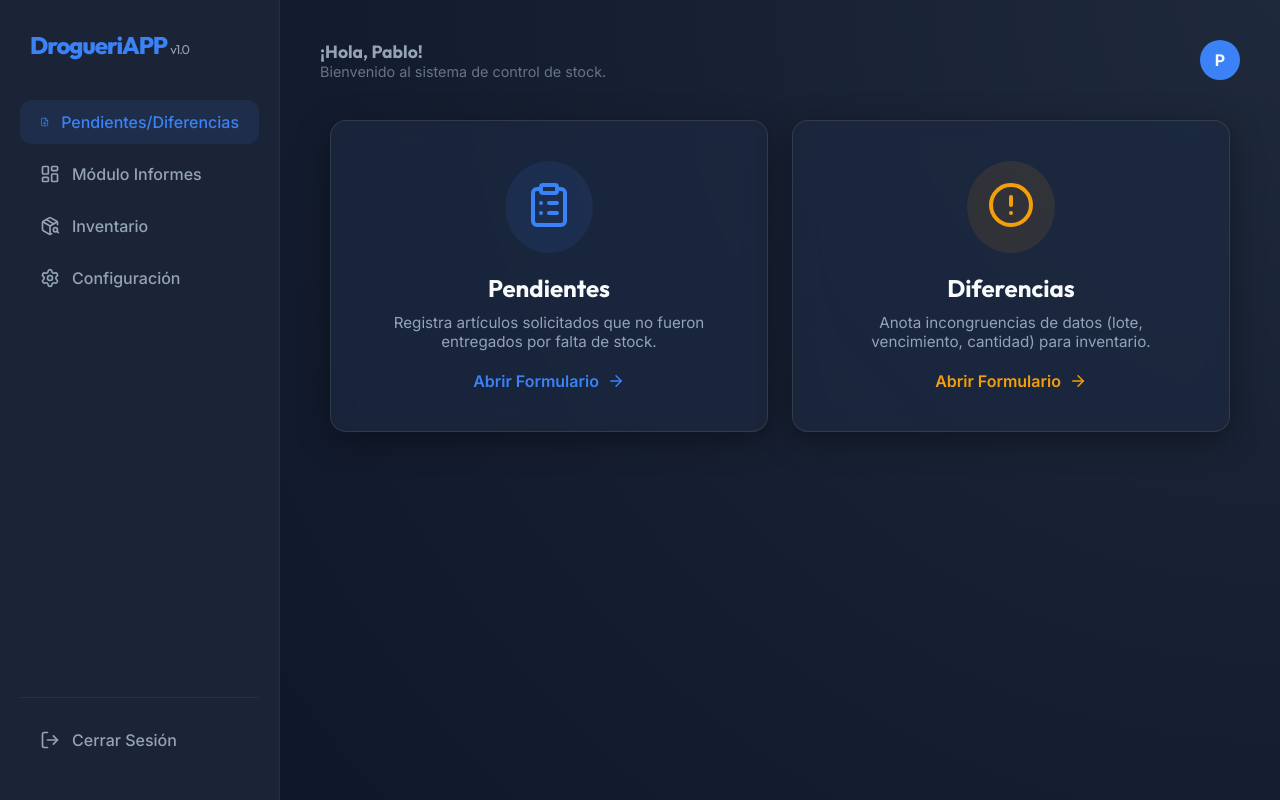
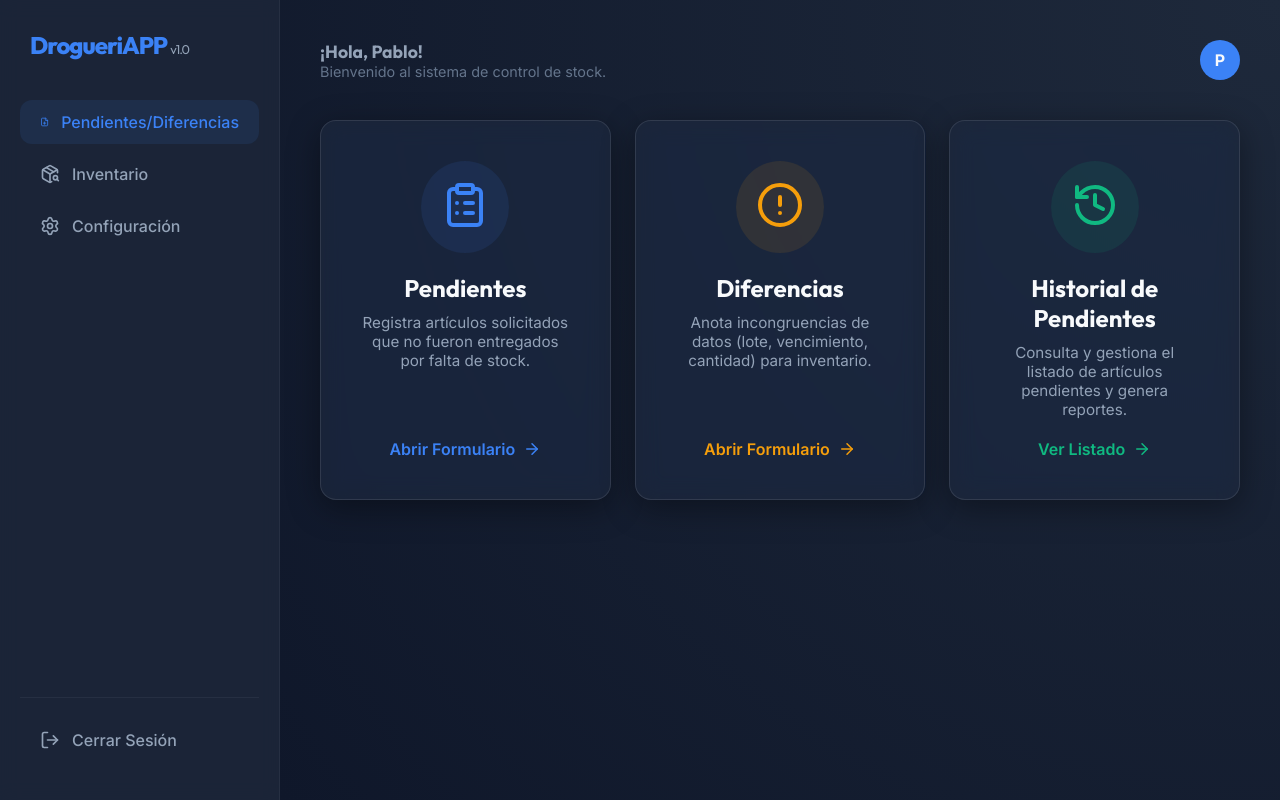
Before and after one commit to PrograPF/DrogueriAPP, a React (Vite) app in the folder erp-frontend/: page / in a window 1280 px wide. Built offline with nearby package versions, Linux system fonts and the light colour scheme.

Commit message:
feat: integrate reports into Pendientes module as 'Historial de Pendientes'

```diff
--- a/erp-frontend/src/App.jsx
+++ b/erp-frontend/src/App.jsx
@@ -1,8 +1,7 @@
 import React, { useState } from 'react';
 import { BrowserRouter as Router, Routes, Route, Link, useLocation } from 'react-router-dom';
-import { LayoutDashboard, FilePlus, Settings, LogOut, PackageSearch, Menu, X } from 'lucide-react';
+import { FilePlus, Settings, LogOut, PackageSearch, Menu, X } from 'lucide-react';
 import PendientesDiferenciasModule from './modules/Pendientes/PendientesDiferenciasModule';
-import InformesModule from './modules/Informes/InformesModule';
 import ConfigModule from './modules/Config/ConfigModule';
 
 const SidebarItem = ({ icon: Icon, label, to, onClick }) => {
@@ -78,7 +77,6 @@ const AppContent = () => {
 
         <div style={{ flex: 1 }}>
           <SidebarItem icon={FilePlus} label="Pendientes/Diferencias" to="/" onClick={closeSidebar} />
-          <SidebarItem icon={LayoutDashboard} label="Módulo Informes" to="/informes" onClick={closeSidebar} />
           <SidebarItem icon={PackageSearch} label="Inventario" to="/inventario" onClick={closeSidebar} />
           <SidebarItem icon={Settings} label="Configuración" to="/config" onClick={closeSidebar} />
         </div>
@@ -110,7 +108,6 @@ const AppContent = () => {
 
         <Routes>
           <Route path="/" element={<PendientesDiferenciasModule />} />
-          <Route path="/informes" element={<InformesModule />} />
           <Route path="/dashboard" element={<div style={{ padding: '20px' }}>Próximamente: Dashboard de Jefatura</div>} />
           <Route path="/inventario" element={<div style={{ padding: '20px' }}>Módulo de Inventario en desarrollo...</div>} />
           <Route path="/config" element={<ConfigModule />} />
--- a/erp-frontend/src/modules/Informes/InformesModule.jsx
+++ b/erp-frontend/src/modules/Informes/InformesModule.jsx
@@ -5,7 +5,7 @@ import { supabase } from '../../supabaseClient';
 
 const PAGE_SIZE = 50;
 
-const InformesModule = () => {
+const InformesModule = ({ onBack }) => {
   const [data, setData] = useState([]);
   const [loading, setLoading] = useState(true);
   const [searchTerm, setSearchTerm] = useState('');
@@ -125,12 +125,19 @@ const InformesModule = () => {
 
       {/* Botones de Cabecera */}
       <div style={{ display: 'flex', flexDirection: 'column', gap: '20px', marginBottom: '30px' }} className="no-print">
-        <div style={{ display: 'flex', alignItems: 'center', gap: '15px' }}>
-          <FileText size={32} color="#3b82f6" />
-          <div>
-            <h2 style={{ fontSize: '1.8rem', fontWeight: '800' }}>Módulo de Informes</h2>
-            <p style={{ color: '#94a3b8' }}>Visualización y gestión de artículos pendientes.</p>
+        <div style={{ display: 'flex', alignItems: 'center', justifyContent: 'space-between' }}>
+          <div style={{ display: 'flex', alignItems: 'center', gap: '15px' }}>
+            <FileText size={32} color="#3b82f6" />
+            <div>
+              <h2 style={{ fontSize: '1.8rem', fontWeight: '800' }}>Módulo de Informes</h2>
+              <p style={{ color: '#94a3b8' }}>Visualización y gestión de artículos pendientes.</p>
+            </div>
           </div>
+          {onBack && (
+            <button onClick={onBack} className="btn-secondary" style={{ padding: '8px 16px' }}>
+              Volver al Inicio
+            </button>
+          )}
         </div>
 
         <div className="btn-group-responsive" style={{ display: 'flex', gap: '12px' }}>
--- a/erp-frontend/src/modules/Pendientes/PendientesDiferenciasModule.jsx
+++ b/erp-frontend/src/modules/Pendientes/PendientesDiferenciasModule.jsx
@@ -1,11 +1,12 @@
 import React, { useState } from 'react';
-import { ClipboardList, AlertCircle, ArrowRight } from 'lucide-react';
+import { ClipboardList, AlertCircle, ArrowRight, History } from 'lucide-react';
 import { motion, AnimatePresence } from 'framer-motion';
 import PendientesForm from './PendientesForm';
 import DiferenciasForm from './DiferenciasForm';
+import InformesModule from '../Informes/InformesModule';
 
 const PendientesDiferenciasModule = () => {
-  const [view, setView] = useState('selection'); // 'selection', 'pendientes', 'diferencias'
+  const [view, setView] = useState('selection'); // 'selection', 'pendientes', 'diferencias', 'historial'
 
   const cardVariants = {
     hover: {
@@ -28,7 +29,7 @@ const PendientesDiferenciasModule = () => {
             exit={{ opacity: 0, y: -20 }}
             className="responsive-grid-auto"
             style={{
-              maxWidth: '900px',
+              maxWidth: '1200px',
               margin: '40px auto'
             }}
           >
@@ -93,6 +94,37 @@ const PendientesDiferenciasModule = () => {
                 Abrir Formulario <ArrowRight size={18} />
               </div>
             </motion.div>
+
+            {/* Botón Historial de Pendientes */}
+            <motion.div
+              variants={cardVariants}
+              whileHover="hover"
+              whileTap="tap"
+              onClick={() => setView('historial')}
+              className="glass-card"
+              style={{
+                padding: '40px',
+                cursor: 'pointer',
+                display: 'flex',
+                flexDirection: 'column',
+                alignItems: 'center',
+                textAlign: 'center',
+                gap: '20px'
+              }}
+            >
+              <div style={{ padding: '20px', background: 'rgba(16, 185, 129, 0.1)', borderRadius: '50%' }}>
+                <History size={48} color="#10b981" />
+              </div>
+              <div>
+                <h2 style={{ fontSize: '1.5rem', fontWeight: '700', marginBottom: '10px' }}>Historial de Pendientes</h2>
+                <p style={{ color: '#94a3b8', fontSize: '0.95rem' }}>
+                  Consulta y gestiona el listado de artículos pendientes y genera reportes.
+                </p>
+              </div>
+              <div style={{ marginTop: 'auto', display: 'flex', alignItems: 'center', gap: '8px', color: '#10b981', fontWeight: '600' }}>
+                Ver Listado <ArrowRight size={18} />
+              </div>
+            </motion.div>
           </motion.div>
         )}
 
@@ -107,6 +139,12 @@ const PendientesDiferenciasModule = () => {
             <DiferenciasForm onBack={() => setView('selection')} />
           </div>
         )}
+
+        {view === 'historial' && (
+          <div key="historial-view">
+            <InformesModule onBack={() => setView('selection')} />
+          </div>
+        )}
       </AnimatePresence>
     </div>
   );
```
